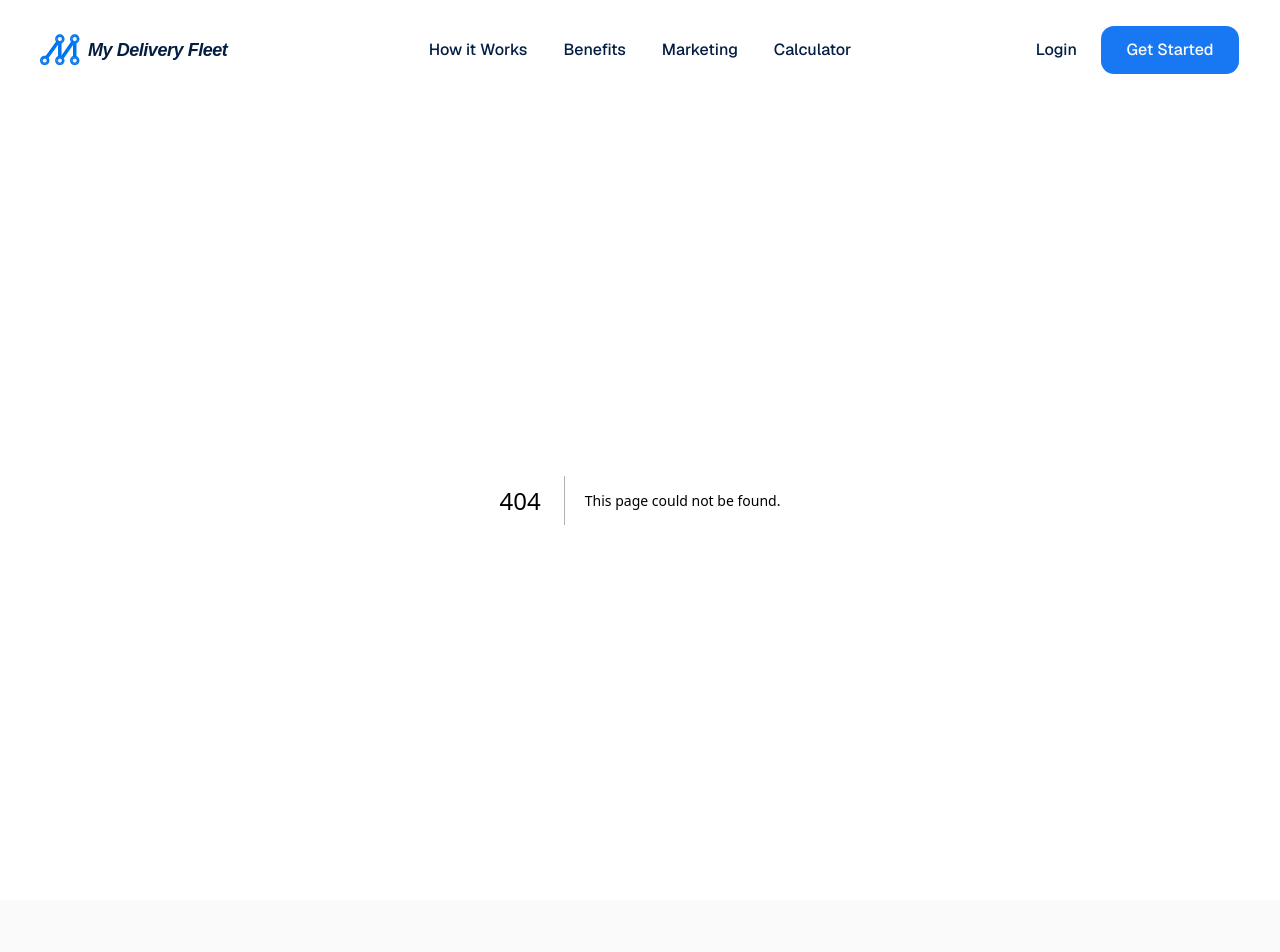
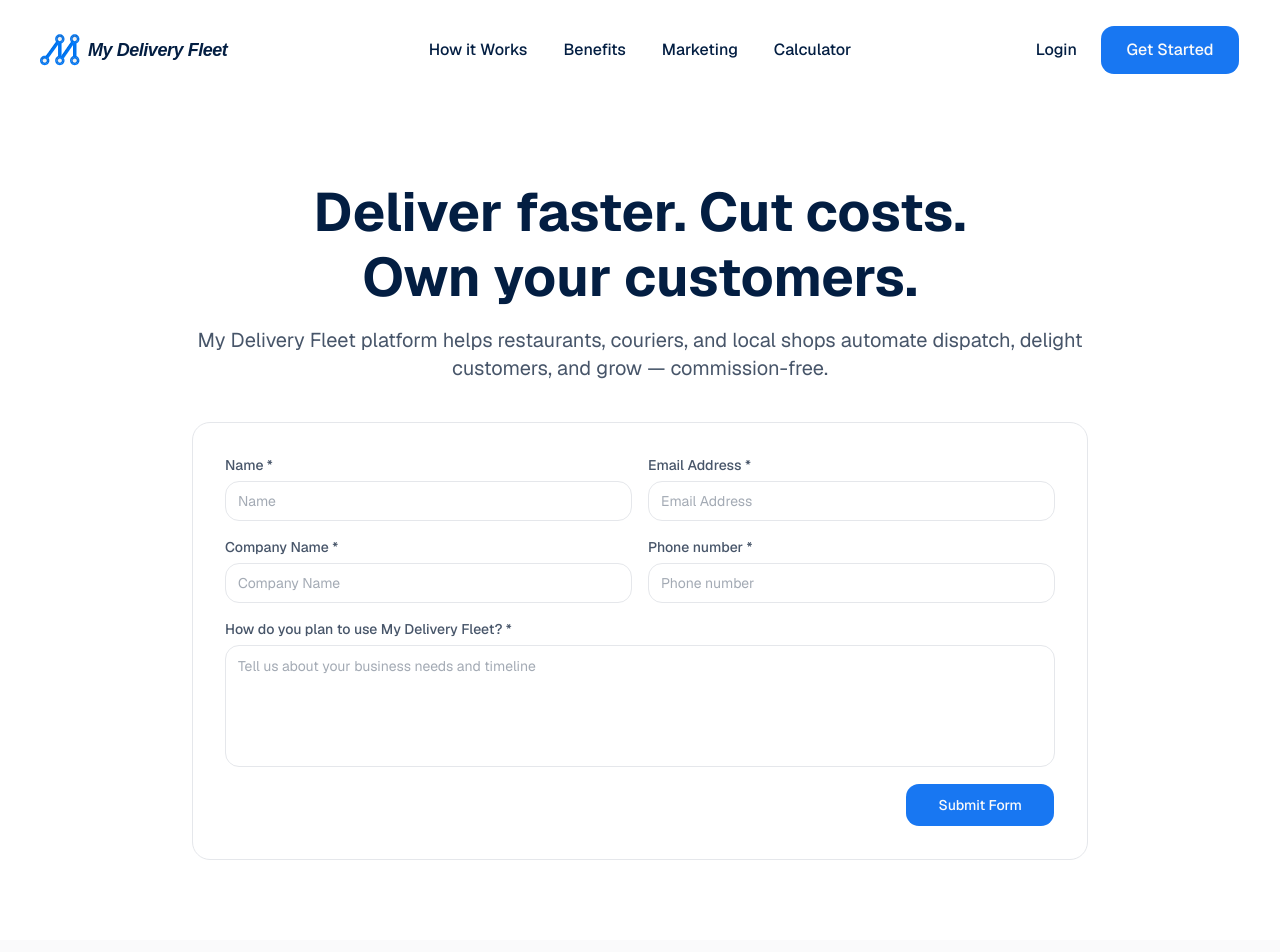
Before and after one commit to zainmanzoor-foomotion/delivery-fleet-marketing, a Next.js app: page /contact in a window 1280 px wide. Before the commit this address had no page. Shown: the top 952 px of the page. Built offline with nearby package versions, Linux system fonts and the light colour scheme; a web font is replaced by a local one.

Commit message:
add nodemailer

```diff
--- /dev/null
+++ b/app/api/contact/route.ts
@@ -0,0 +1,42 @@
+import { NextRequest, NextResponse } from 'next/server'
+import nodemailer from 'nodemailer'
+
+export async function POST(req: NextRequest) {
+  try {
+    const { name, email, companyName, phone, message } = await req.json()
+
+    if (!name || !email || !companyName || !phone || !message) {
+      return NextResponse.json({ error: 'All fields are required.' }, { status: 400 })
+    }
+
+    const transporter = nodemailer.createTransport({
+      service: 'gmail',
+      auth: {
+        user: process.env.GMAIL_USER,
+        pass: process.env.GMAIL_PASS,
+      },
+    })
+
+    await transporter.sendMail({
+      from: `"My Delivery Fleet" <${process.env.GMAIL_USER}>`,
+      to: 'admin@mydeliveryfleet.com',
+      replyTo: email,
+      subject: `New Contact Form Submission from ${name}`,
+      html: `
+        <h2>New Contact Form Submission</h2>
+        <table cellpadding="8" style="border-collapse:collapse;font-family:sans-serif;font-size:14px;">
+          <tr><td style="font-weight:600;color:#475569;">Name</td><td>${name}</td></tr>
+          <tr><td style="font-weight:600;color:#475569;">Email</td><td><a href="mailto:${email}">${email}</a></td></tr>
+          <tr><td style="font-weight:600;color:#475569;">Company</td><td>${companyName}</td></tr>
+          <tr><td style="font-weight:600;color:#475569;">Phone</td><td>${phone}</td></tr>
+          <tr><td style="font-weight:600;color:#475569;vertical-align:top;">Message</td><td style="white-space:pre-wrap;">${message}</td></tr>
+        </table>
+      `,
+    })
+
+    return NextResponse.json({ success: true })
+  } catch (err) {
+    console.error('Contact form error:', err)
+    return NextResponse.json({ error: 'Failed to send email.' }, { status: 500 })
+  }
+}
--- a/app/components/ContactForm.tsx
+++ b/app/components/ContactForm.tsx
@@ -15,6 +15,8 @@
     message: '',
   })
   const [submitted, setSubmitted] = useState(false)
+  const [loading, setLoading] = useState(false)
+  const [error, setError] = useState('')
 
   const handleChange = (
     e: React.ChangeEvent<HTMLInputElement | HTMLTextAreaElement>
@@ -22,10 +24,31 @@
     setForm((prev) => ({ ...prev, [e.target.name]: e.target.value }))
   }
 
-  const handleSubmit = (e: React.FormEvent) => {
+  const handleSubmit = async (e: React.FormEvent) => {
     e.preventDefault()
-    setSubmitted(true)
-    setForm({ name: '', email: '', companyName: '', phone: '', message: '' })
+    setLoading(true)
+    setError('')
+
+    try {
+      const res = await fetch('/api/contact', {
+        method: 'POST',
+        headers: { 'Content-Type': 'application/json' },
+        body: JSON.stringify(form),
+      })
+
+      if (!res.ok) {
+        const data = await res.json()
+        setError(data.error || 'Something went wrong. Please try again.')
+        return
+      }
+
+      setSubmitted(true)
+      setForm({ name: '', email: '', companyName: '', phone: '', message: '' })
+    } catch {
+      setError('Something went wrong. Please try again.')
+    } finally {
+      setLoading(false)
+    }
   }
 
   return (
@@ -111,9 +134,13 @@
           />
         </div>
 
+        {error && (
+          <p className="text-sm text-red-500">{error}</p>
+        )}
+
         <div className="flex justify-end">
-          <Button type="submit" className="px-8 h-11">
-            Submit Form
+          <Button type="submit" className="px-8 h-11" disabled={loading}>
+            {loading ? 'Sending...' : 'Submit Form'}
           </Button>
         </div>
       </form>
--- a/app/components/Footer.tsx
+++ b/app/components/Footer.tsx
@@ -10,7 +10,7 @@
 ]
 
 const companyLinks = [
-  { label: 'Contact', href: '#contact' },
+  { label: 'Contact', href: '/contact' },
 ]
 
 export default function Footer() {
--- /dev/null
+++ b/app/contact/page.tsx
@@ -0,0 +1,9 @@
+import ContactForm from '../components/ContactForm'
+
+export default function ContactPage() {
+  return (
+    <main className="flex-1 bg-white">
+      <ContactForm />
+    </main>
+  )
+}
--- a/app/page.tsx
+++ b/app/page.tsx
@@ -4,8 +4,6 @@
 import SmartMarketing from './components/SmartMarketing'
 import SavingsCalculator from './components/SavingsCalculator'
 import CutCosts from './components/CutCosts'
-import ContactForm from './components/ContactForm'
-
 export default function Home() {
   return (
     <>
@@ -16,7 +14,6 @@
         <CutCosts/>
         <SmartMarketing />
         <SavingsCalculator />
-        <ContactForm />
       </main>
     </>
   )
--- a/package.json
+++ b/package.json
@@ -9,12 +9,14 @@
     "lint": "eslint"
   },
   "dependencies": {
+    "@types/nodemailer": "^8.0.0",
     "class-variance-authority": "^0.7.1",
     "clsx": "^2.1.1",
     "framer-motion": "^12.38.0",
     "jspdf": "^4.2.1",
     "lucide-react": "^1.8.0",
     "next": "16.2.3",
+    "nodemailer": "^8.0.7",
     "radix-ui": "^1.4.3",
     "react": "19.2.4",
     "react-dom": "19.2.4",
```
Also changed, not shown: 1 other file (tests, documents, lock files or other folders).
